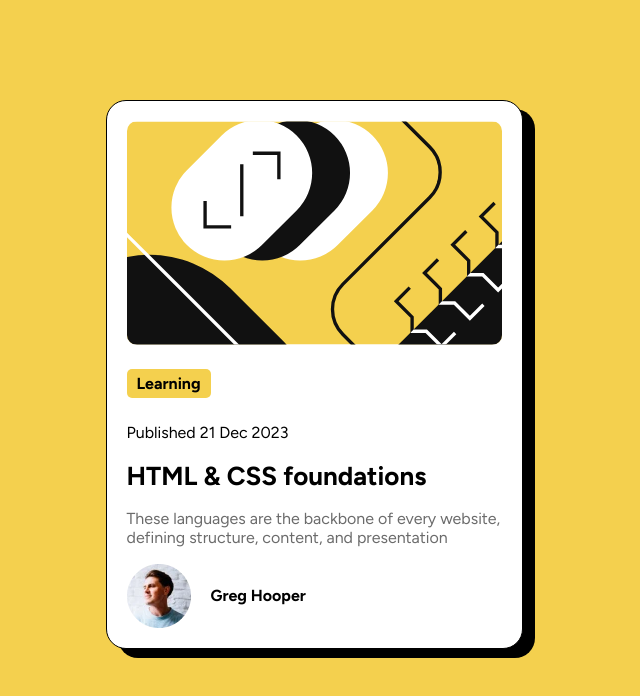
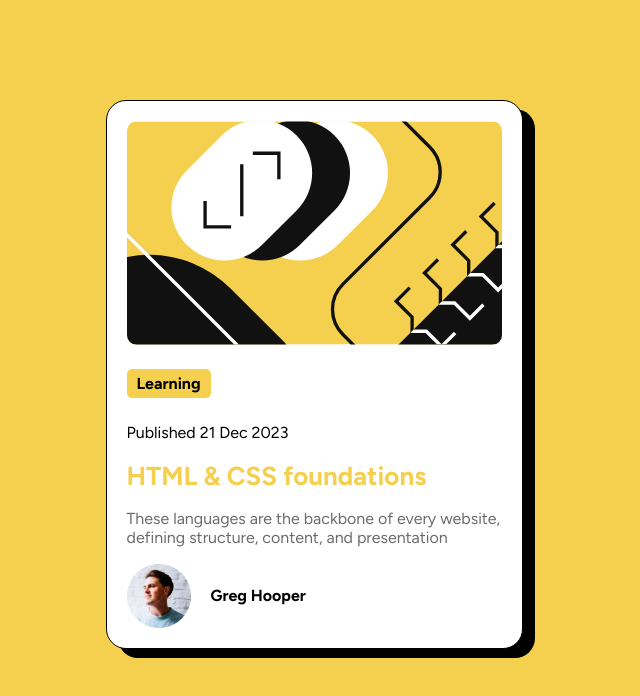
Before and after one commit to pepemold/Practicas-, a plain HTML site: page index.html in a window 1280 px wide. In both pictures the pointer is over the element "HTML & CSS foundations". Shown: the whole page, without its empty margins (326-966 px from the left). Drawn offline with Linux system fonts and the light colour scheme; a web font is replaced by a local one.

Commit message:
Add files via upload

```diff
--- a/css/app.css
+++ b/css/app.css
@@ -36,6 +36,9 @@ body{
 .title-card{
     font-size: 26px;
 }
+.title-card:hover{
+    color: hsl(47, 88%, 63%);
+}
 .text-card {
 	color: hsl(0, 0%,42%);
 }
```
